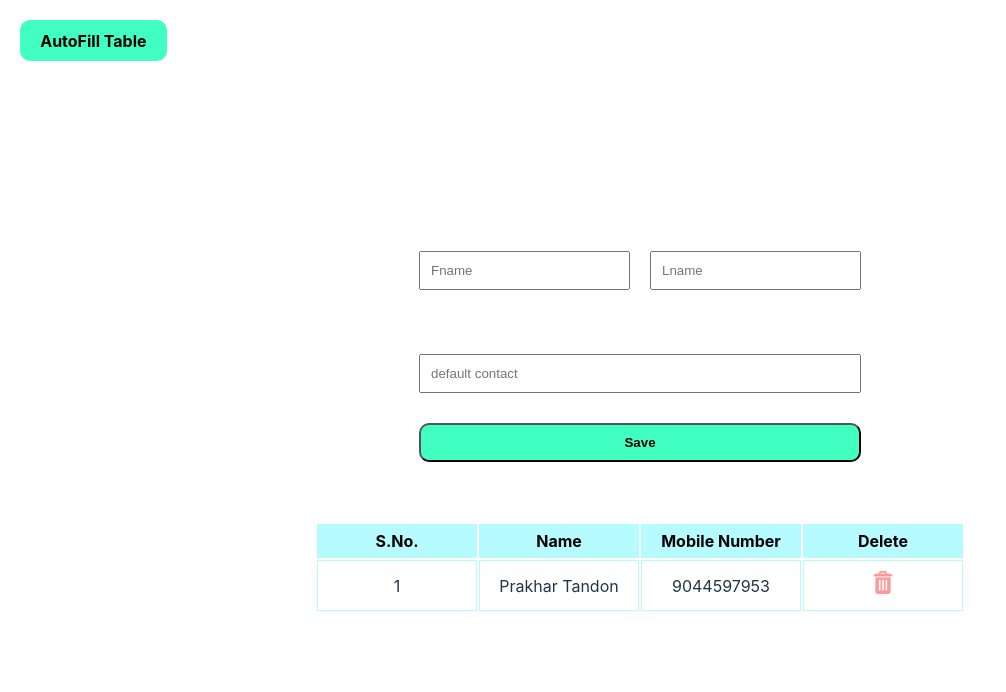
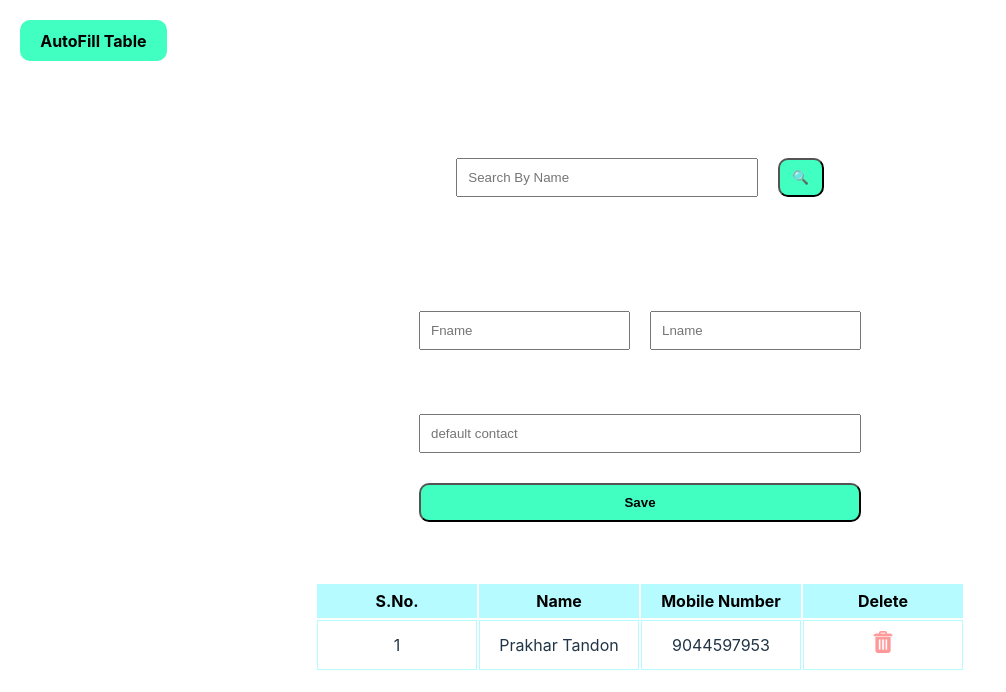
Before and after one commit to prakhart111/easyops_project, a React (Vite) app: page / in a window 1280 px wide. Shown: the top 692 px of the page, without its empty margins (0-1006 px from the left). Built offline with nearby package versions, Linux system fonts and the light colour scheme.

Commit message:
search made

```diff
--- a/src/App.jsx
+++ b/src/App.jsx
@@ -3,6 +3,8 @@ import './App.css'
 import TableComponent from './TableComponent'
 import FormComponent from './FormComponent'
 import {autofillData} from "./autofillData"
+import SearchBar from './SearchBar'
+
 
 function App() {
 
@@ -38,6 +40,8 @@ function App() {
       <button className="btn autofill" onClick={()=>{
         setMasterData(autofillData)
         }}>AutoFill Table</button>
+
+      <SearchBar masterData={masterData} />
       <FormComponent masterData={masterData} setMasterData={setMasterData}/>
       <TableComponent masterData={masterData} setMasterData={setMasterData} data={data} columns={columns} />
     </div>
--- a/src/FormComponent.jsx
+++ b/src/FormComponent.jsx
@@ -29,11 +29,11 @@ const FormComponent = ({masterData,setMasterData}) => {
         <form onSubmit={handleFormSubmit}>
         <label>Name:</label>
             <div className='name-cont'>
-                <input placeholder="Fname" onChange={(e)=>setFirstName(e.target.value)} type="text" id="Fname" name="Fname" />
-                <input placeholder="Lname" onChange={(e)=>setLastName(e.target.value)} type="text" id="Lname" name="Lname" />
+                <input placeholder="Fname" onChange={(e)=>setFirstName(e.target.value)} type="text" id="Fname" name="Fname" required/>
+                <input placeholder="Lname" onChange={(e)=>setLastName(e.target.value)} type="text" id="Lname" name="Lname" required/>
             </div>
             <label>Contact:</label>
-            <input placeholder="default contact" onChange={(e)=>setContact(e.target.value)} type="text" id="contact" name="contact" />
+            <input placeholder="default contact" onChange={(e)=>setContact(e.target.value)} type="text" id="contact" name="contact" required/>
             <input type="submit" value="Save" className='btn' />
         </form>
     </div>
--- /dev/null
+++ b/src/SearchBar.jsx
@@ -0,0 +1,38 @@
+import React from 'react'
+import { searchRow } from './tableFunctions'
+import "./search.css"
+
+const SearchBar = ({masterData}) => {
+
+    const [searchTerm,setSearchTerm] = React.useState("")
+    const [searchResult,setSearchResult] = React.useState([])
+    const [loading,setLoading] = React.useState(false)
+
+    const handleFormSubmit = (e)=>{
+        e.preventDefault();
+        setSearchResult(searchRow(masterData,searchTerm,loading,setLoading))
+        console.log(searchResult);
+    }
+
+  return (
+    <div>
+        <form onSubmit={handleFormSubmit} className="search-form">
+            <input type="text" onChange={(e)=>setSearchTerm(e.target.value)} placeholder="Search By Name" required/>
+            <input type="submit" value="🔍" className='btn submit' />
+        </form>
+        {!loading && <div className='search-res'>
+           {searchResult.length!=0 ? <ul>
+                {searchResult.map((item,index)=>{
+                    return <li key={index}>
+                        <span>{item.serial} </span>
+                        <span className='name'>{item.name}</span>
+                        <span>{item.contact}</span>
+                        </li>
+                })}
+            </ul>:""}
+        </div>}
+    </div>
+  )
+}
+
+export default SearchBar
--- a/src/autofillData.js
+++ b/src/autofillData.js
@@ -7,22 +7,22 @@ export const autofillData = [
     {
         serial:2,
         name:"Narendra Modi",
-        contact:"123"
+        contact:"1231231239"
     },
     {
         serial:3,
         name:"Ambani",
-        contact:"912"
+        contact:"9129129129"
     },
     {
         serial:4,
         name:"Adani",
-        contact:"234"
+        contact:"2342342341"
     },
     {
         serial:5,
         name:"Zuckerburg",
-        contact:"000"
+        contact:"0000000009"
     },
 
 ]
--- /dev/null
+++ b/src/search.css
@@ -0,0 +1,33 @@
+.search-res{
+    display: flex;
+    flex-direction: column;
+    align-items: center;
+    justify-content: center;
+}
+ul{
+    list-style-type: none;
+    margin: 0;
+    padding: 0;
+    width:65%;
+}
+li{
+    border:1px solid white;
+    display: flex;
+    flex-direction: row;
+    justify-content: space-between;
+}
+span.name{
+    min-width: 50%;
+}
+.search-form{
+    display: flex;
+    flex-direction: row;
+    align-items: center;
+    justify-content: center;
+}
+.search-form>input{
+    width: 60%;
+}
+input.submit{
+    width:10%;
+}
--- a/src/tableFunctions.js
+++ b/src/tableFunctions.js
@@ -8,3 +8,16 @@ export const deleteRow = (masterData,setMasterData,nameToDelete)=>{
     )
     setMasterData(copy)
 }
+
+export const searchRow = (masterData,nameToSearch,loading,setLoading)=>{
+    setLoading(true);
+    let result = [...masterData]
+    result = result.filter(
+        (item)=>{
+            return item.name.toLowerCase().includes(nameToSearch.toLowerCase())
+        }
+    )
+    if(result.length==0) alert("No results found")
+    setLoading(false)
+    return result;
+}
```
